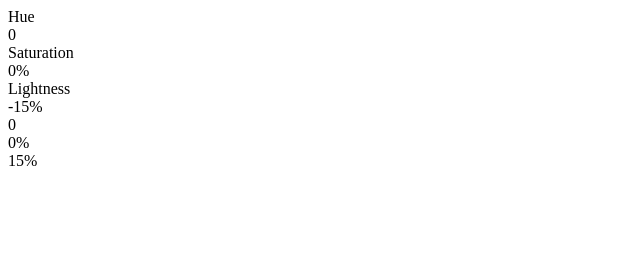
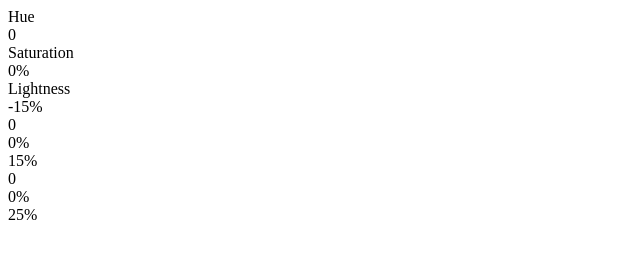
Before and after one commit to flukeout/color-generator, a plain HTML site: page index.html in a window 1280 px wide. Shown: the full height of the page, 0-640 px from the left. Drawn offline with Linux system fonts and the light colour scheme.

Commit message:
Added a 4th color - lightest

```diff
--- a/app.js
+++ b/app.js
@@ -34,6 +34,11 @@ var modifier = {
     "hue" : 0,
     "saturation" : 0,
     "lightness" : 15
+  },
+  "lightest" : {
+    "hue" : 0,
+    "saturation" : 0,
+    "lightness" : 25
   }
 }
 
@@ -42,8 +47,12 @@ $(document).ready(function(){
   $(".control-panel .swatch.primary").css("background",base);
 
   $(".modifier").on("click",".less,.more",function(){
+
     var direction = $(this).closest(".modifier").attr("type");
     var attribute = $(this).closest(".chunk").attr("type");
+
+    console.log(direction,attribute);
+
     if($(this).hasClass("more")){
       modifier[direction][attribute] = parseInt(modifier[direction][attribute])  + 1;
     } else {
@@ -51,7 +60,7 @@ $(document).ready(function(){
     }
 
     updateControl();
-  buildSamples();
+    buildSamples();
   });
 
   updateControl();
@@ -63,7 +72,7 @@ function buildSamples(){
   $(".samples .sample").remove();
 
   for(var i = 0; i < baseHexes.length; i++) {
-    var sample = $("<div class='sample'><div class='dark'></div><div class='base'></div><div class='light'></div></div>");
+    var sample = $("<div class='sample'><div class='dark'></div><div class='base'></div><div class='light'></div><div class='lightest'/></div>");
     sample.find(".base").css("background",baseHexes[i]);
 
     var thisBase = hexToHsl(baseHexes[i]);
@@ -80,9 +89,15 @@ function buildSamples(){
       "lightness" : thisBase["lightness"] + modifier["lighten"]["lightness"]
     }
 
+    var lightestHsl = {
+      "hue" : thisBase["hue"] + modifier["lightest"]["hue"],
+      "saturation" : thisBase["saturation"] + modifier["lightest"]["saturation"],
+      "lightness" : thisBase["lightness"] + modifier["lightest"]["lightness"]
+    }
 
     sample.find(".dark").css("background",hslToCSS(darkHsl));
     sample.find(".light").css("background",hslToCSS(lightHsl));
+    sample.find(".lightest").css("background",hslToCSS(lightestHsl));
 
     $(".samples").append(sample);
 
@@ -120,6 +135,14 @@ function updateControl() {
     "lightness" : baseHsl["lightness"] + modifier["lighten"]["lightness"]
   }
 
+  var lightestHsl = {
+    "hue" : baseHsl["hue"] + modifier["lightest"]["hue"],
+    "saturation" : baseHsl["saturation"] + modifier["lightest"]["saturation"],
+    "lightness" : baseHsl["lightness"] + modifier["lightest"]["lightness"]
+  }
+
+
+
   $(".modifier[type=darken] [type=hue] .value").text(modifier["darken"]["hue"]);
   $(".modifier[type=darken] [type=saturation] .value").text(modifier["darken"]["saturation"] + "%");
   $(".modifier[type=darken] [type=lightness] .value").text(modifier["darken"]["lightness"] + "%");
@@ -128,9 +151,13 @@ function updateControl() {
   $(".modifier[type=lighten] [type=saturation] .value").text(modifier["lighten"]["saturation"] + "%");
   $(".modifier[type=lighten] [type=lightness] .value").text(modifier["lighten"]["lightness"] + "%");
 
+  $(".modifier[type=lightest] [type=hue] .value").text(modifier["lightest"]["hue"]);
+  $(".modifier[type=lightest] [type=saturation] .value").text(modifier["lightest"]["saturation"] + "%");
+  $(".modifier[type=lightest] [type=lightness] .value").text(modifier["lightest"]["lightness"] + "%");
 
   $(".control-panel .swatch.dark").css("background", hslToCSS(darkHsl));
   $(".control-panel .swatch.light").css("background", hslToCSS(lightHsl));
+  $(".control-panel .swatch.lightest").css("background", hslToCSS(lightestHsl));
 }
 
 
--- a/index.html
+++ b/index.html
@@ -73,6 +73,24 @@
         </div>
       </div>
 
+      <div class="modifier" type="lightest">
+        <div class="chunk" type="hue">
+          <div class="less"></div>
+          <div class="value">0</div>
+          <div class="more"></div>
+        </div>
+        <div class="chunk" type="saturation">
+          <div class="less"></div>
+          <div class="value">0</div>
+          <div class="more"></div>
+        </div>
+        <div class="chunk" type="lightness">
+          <div class="less"></div>
+          <div class="value">0</div>
+          <div class="more"></div>
+        </div>
+      </div>
+
     </div>
 
     <div class="samples">
```
